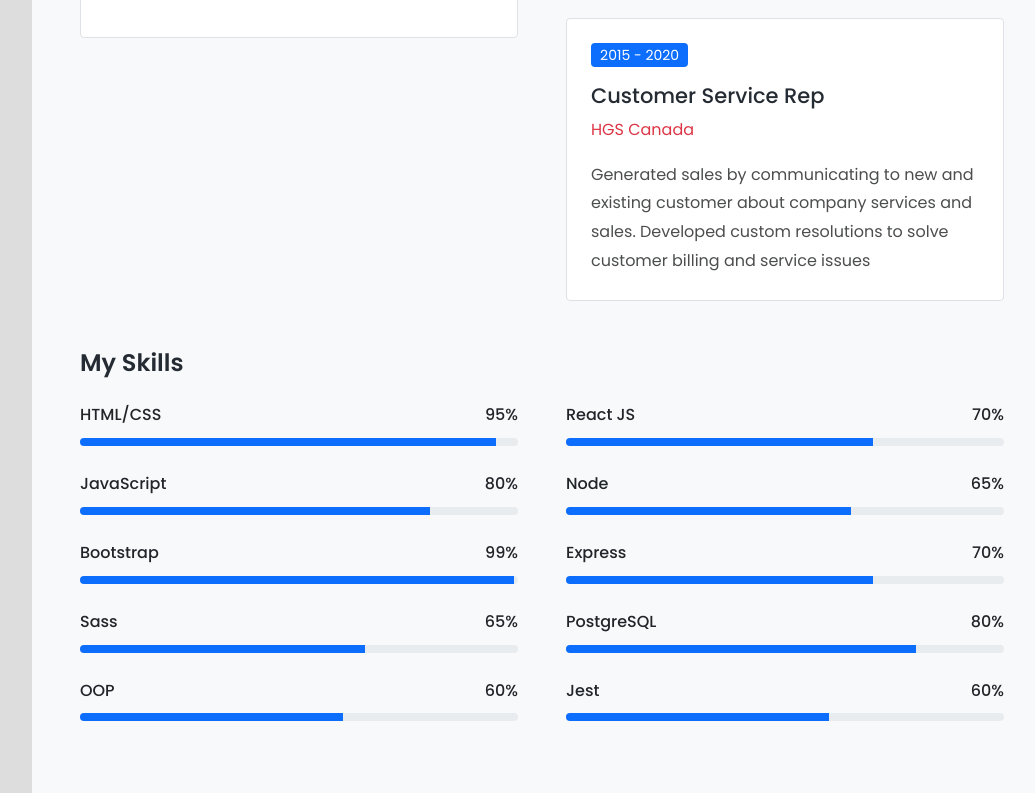
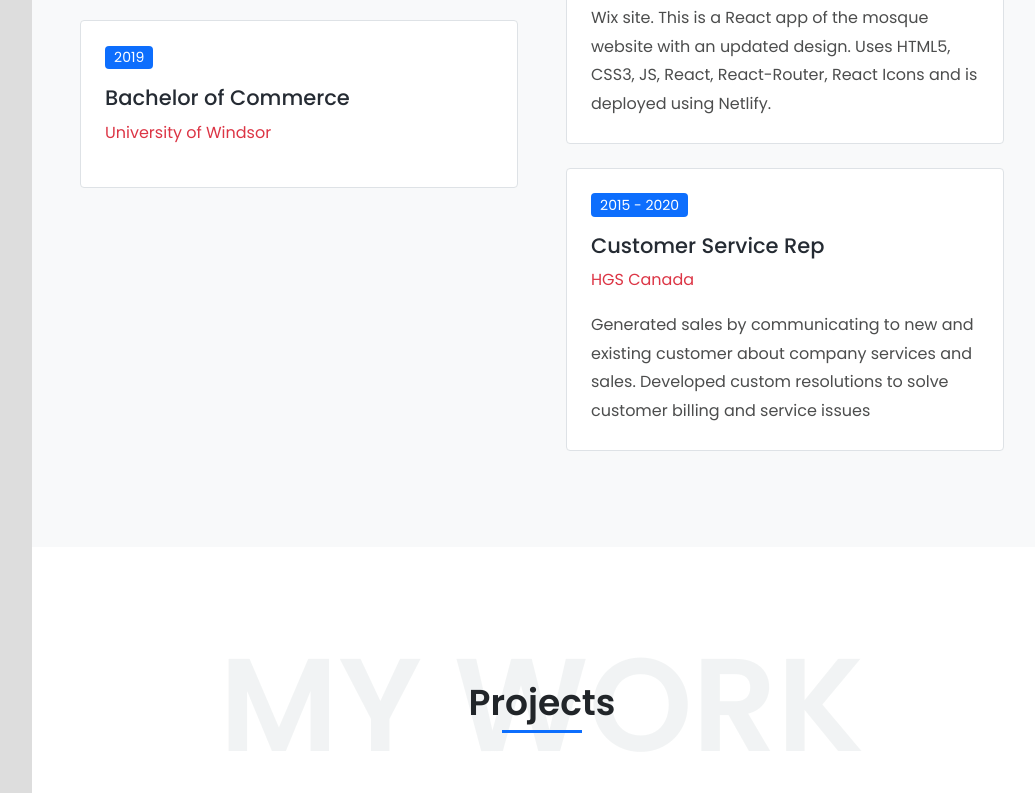
Before and after one commit to Mohamed-C0DE/Portfolio, a plain HTML site: page index.html in a window 1280 px wide. Shown: the part 2007-2800 px from the top of the page, without its empty margins (228-1263 px from the left). Drawn offline with Linux system fonts and the light colour scheme.

Commit message:
add new project and remove last one, change skills layout

```diff
--- a/index.html
+++ b/index.html
@@ -189,7 +189,6 @@
                     <h2 class="text-16 fw-600 text-white mb-2 mb-md-3">
                       <span class="typed"></span>
                     </h2>
-                    <p class="text-5 text-light mb-4">based in Windsor, Ontario</p>
                     <a
                       href="#contact"
                       class="btn btn-outline-primary rounded-pill shadow-none smooth-scroll mt-2"
@@ -236,7 +235,7 @@
                   Full-Stack Developer
                 </h2>
                 <p>
-                  Full-Stack Developer based in Windsor, Ontario with a
+                  Full-Stack Developer with a
                   background in Marketing. Experience working on a codebase with
                   a team and using my problem-solving and creative skills to
                   build functional, engaging websites with tested code. Looking
@@ -269,6 +268,12 @@
           </p>
         </div>
         <!-- Heading end-->
+
+        <!-- My Skills -->
+        <h2 class="text-6 fw-600 mt-2 mb-4">My Skills</h2>
+        <div class="row gx-5 mb-4">
+          <p class="text-dark fw-500">HTML, CSS, JavaScript, Bootstrap, SASS, Material UI, Tailwind CSS, React, jQuery, AJAX, NodeJS, Express, PostgreSQL, SQL, Mocha, Chai, Jest, Cypress, Storybook, Git, GitHub, Responsive Design, OOP, TDD, REST API, JSON, Jira, Linux</p>
+        </div>
 
         <div class="row gx-5">
           <!-- My Education -->
@@ -308,144 +313,6 @@
             </div>
           </div>
         </div>
-        <!-- My Skills -->
-        <h2 class="text-6 fw-600 mt-4 mb-4">My Skills</h2>
-        <div class="row gx-5">
-          <div class="col-md-6">
-            <p class="text-dark fw-500 text-start mb-2">
-              HTML/CSS <span class="float-end">95%</span>
-            </p>
-            <div class="progress progress-sm mb-4">
-              <div
-                class="progress-bar"
-                role="progressbar"
-                style="width: 95%"
-                aria-valuenow="95"
-                aria-valuemin="0"
-                aria-valuemax="100"
-              ></div>
-            </div>
-            <p class="text-dark fw-500 text-start mb-2">
-              JavaScript <span class="float-end">80%</span>
-            </p>
-            <div class="progress progress-sm mb-4">
-              <div
-                class="progress-bar"
-                role="progressbar"
-                style="width: 80%"
-                aria-valuenow="80"
-                aria-valuemin="0"
-                aria-valuemax="100"
-              ></div>
-            </div>
-            <p class="text-dark fw-500 text-start mb-2">
-              Bootstrap <span class="float-end">99%</span>
-            </p>
-            <div class="progress progress-sm mb-4">
-              <div
-                class="progress-bar"
-                role="progressbar"
-                style="width: 99%"
-                aria-valuenow="99"
-                aria-valuemin="0"
-                aria-valuemax="100"
-              ></div>
-            </div>
-            <p class="text-dark fw-500 text-start mb-2">
-              Sass <span class="float-end">65%</span>
-            </p>
-            <div class="progress progress-sm mb-4">
-              <div
-                class="progress-bar"
-                role="progressbar"
-                style="width: 65%"
-                aria-valuenow="65"
-                aria-valuemin="0"
-                aria-valuemax="100"
-              ></div>
-            </div>
-            <p class="text-dark fw-500 text-start mb-2">
-              OOP <span class="float-end">60%</span>
-            </p>
-            <div class="progress progress-sm mb-4">
-              <div
-                class="progress-bar"
-                role="progressbar"
-                style="width: 60%"
-                aria-valuenow="60"
-                aria-valuemin="0"
-                aria-valuemax="100"
-              ></div>
-            </div>
-          </div>
-          <div class="col-md-6">
-            <p class="text-dark fw-500 text-start mb-2">
-              React JS <span class="float-end">70%</span>
-            </p>
-            <div class="progress progress-sm mb-4">
-              <div
-                class="progress-bar"
-                role="progressbar"
-                style="width: 70%"
-                aria-valuenow="70"
-                aria-valuemin="0"
-                aria-valuemax="100"
-              ></div>
-            </div>
-            <p class="text-dark fw-500 text-start mb-2">
-              Node <span class="float-end">65%</span>
-            </p>
-            <div class="progress progress-sm mb-4">
-              <div
-                class="progress-bar"
-                role="progressbar"
-                style="width: 65%"
-                aria-valuenow="65"
-                aria-valuemin="0"
-                aria-valuemax="100"
-              ></div>
-            </div>
-            <p class="text-dark fw-500 text-start mb-2">
-              Express <span class="float-end">70%</span>
-            </p>
-            <div class="progress progress-sm mb-4">
-              <div
-                class="progress-bar"
-                role="progressbar"
-                style="width: 70%"
-                aria-valuenow="70"
-                aria-valuemin="0"
-                aria-valuemax="100"
-              ></div>
-            </div>
-            <p class="text-dark fw-500 text-start mb-2">
-              PostgreSQL <span class="float-end">80%</span>
-            </p>
-            <div class="progress progress-sm mb-4">
-              <div
-                class="progress-bar"
-                role="progressbar"
-                style="width: 80%"
-                aria-valuenow="80"
-                aria-valuemin="0"
-                aria-valuemax="100"
-              ></div>
-            </div>
-            <p class="text-dark fw-500 text-start mb-2">
-              Jest<span class="float-end">60%</span>
-            </p>
-            <div class="progress progress-sm mb-4">
-              <div
-                class="progress-bar"
-                role="progressbar"
-                style="width: 60%"
-                aria-valuenow="60"
-                aria-valuemin="0"
-                aria-valuemax="100"
-              ></div>
-            </div>
-          </div>
-        </div>
       </div>
     </section>
     <!-- Resume end -->
@@ -473,6 +340,7 @@
 
             <div class="portfolio popup-ajax-gallery">
               <div class="row portfolio-filter g-4">
+
                 <div class="col-sm-6 col-lg-6 brand">
                   <div class="portfolio-box rounded">
                     <div class="portfolio-img rounded">
@@ -487,12 +355,13 @@
                           href="modules/project-1.html"
                         ></a>
                         <div class="portfolio-overlay-details">
-                          <h5 class="text-white fw-400">Hire/:D</h5>
+                          <h5 class="text-white fw-400">Pamella-bio</h5>
                         </div>
                       </div>
                     </div>
                   </div>
                 </div>
+
                 <div class="col-sm-6 col-lg-6 brand">
                   <div class="portfolio-box rounded">
                     <div class="portfolio-img rounded">
@@ -507,18 +376,19 @@
                           href="modules/project-2.html"
                         ></a>
                         <div class="portfolio-overlay-details">
-                          <h5 class="text-white fw-400">Interview Scheduler</h5>
+                          <h5 class="text-white fw-400">Hire/:D</h5>
                         </div>
                       </div>
                     </div>
                   </div>
                 </div>
+
                 <div class="col-sm-6 col-lg-6 brand">
                   <div class="portfolio-box rounded">
                     <div class="portfolio-img rounded">
                       <img
                         class="img-fluid d-block"
-                        src="images/projects/project-4.gif"
+                        src="images/projects/project-3.gif"
                         alt=""
                       />
                       <div class="portfolio-overlay">
@@ -527,18 +397,19 @@
                           href="modules/project-3.html"
                         ></a>
                         <div class="portfolio-overlay-details">
-                          <h5 class="text-white fw-400">Tinyapp</h5>
+                          <h5 class="text-white fw-400">Interview Scheduler</h5>
                         </div>
                       </div>
                     </div>
                   </div>
                 </div>
+
                 <div class="col-sm-6 col-lg-6 brand">
                   <div class="portfolio-box rounded">
                     <div class="portfolio-img rounded">
                       <img
                         class="img-fluid d-block"
-                        src="images/projects/project-3.gif"
+                        src="images/projects/project-4.gif"
                         alt=""
                       />
                       <div class="portfolio-overlay">
@@ -553,6 +424,7 @@
                     </div>
                   </div>
                 </div>
+
               </div>
             </div>
           </div>
```
